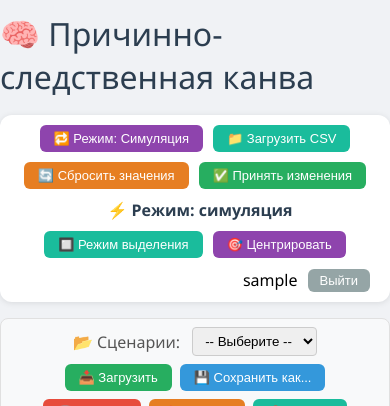
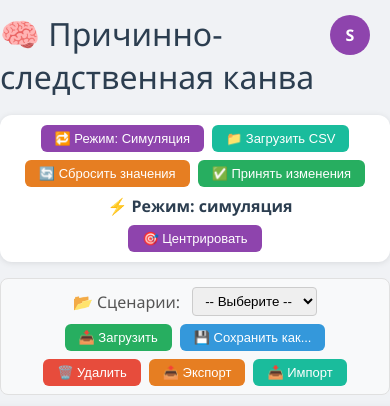
Before and after one commit to dertfrgt/causal-canvas, a Django app: page / in a window 390 px wide; the page is wider, and only the part inside the window is pictured. Shown: the top 406 px of that part. Run offline with Django 5.2, Linux system fonts and the light colour scheme; the visitor is signed in with stand-in values (Sample User, id 1); data that the repository does not hold is empty.

Commit message:
Reorganize controls into three zones, hide constructor tools in simulation mode

```diff
--- a/static/css/style.css
+++ b/static/css/style.css
@@ -158,3 +158,134 @@
 #loadingOverlay p {
     margin: 5px 0;
 }
+
+/* ---------- Блок аутентификации (верхний правый угол) ---------- */
+.auth-container {
+    position: fixed;
+    top: 15px;
+    right: 20px;
+    z-index: 9999;
+    display: flex;
+    align-items: center;
+    gap: 8px;
+    font-family: 'Segoe UI', Arial, sans-serif;
+}
+
+.auth-container .user-icon {
+    width: 36px;
+    height: 36px;
+    border-radius: 50%;
+    background: #8e44ad;
+    color: white;
+    display: flex;
+    align-items: center;
+    justify-content: center;
+    font-weight: bold;
+    font-size: 16px;
+    cursor: pointer;
+    transition: 0.2s;
+    border: 2px solid transparent;
+}
+.auth-container .user-icon:hover {
+    border-color: #3498db;
+    transform: scale(1.05);
+}
+
+.auth-container .auth-dropdown {
+    position: relative;
+    display: inline-block;
+}
+
+.auth-container .dropdown-content {
+    display: none;
+    position: absolute;
+    right: 0;
+    top: 42px;
+    background: white;
+    min-width: 140px;
+    box-shadow: 0 8px 16px rgba(0,0,0,0.2);
+    border-radius: 8px;
+    padding: 8px 0;
+    z-index: 10000;
+}
+
+.auth-container .dropdown-content a,
+.auth-container .dropdown-content button {
+    display: block;
+    width: 100%;
+    padding: 8px 16px;
+    text-align: left;
+    border: none;
+    background: none;
+    font-size: 14px;
+    color: #333;
+    cursor: pointer;
+    text-decoration: none;
+    transition: 0.1s;
+}
+.auth-container .dropdown-content a:hover,
+.auth-container .dropdown-content button:hover {
+    background: #f0f0f0;
+}
+.auth-container .dropdown-content .divider {
+    height: 1px;
+    background: #eee;
+    margin: 4px 0;
+}
+
+.auth-container .dropdown-content.show {
+    display: block;
+}
+
+.auth-container .auth-btn {
+    background: none;
+    border: 1px solid #ccc;
+    border-radius: 6px;
+    padding: 6px 12px;
+    cursor: pointer;
+    font-size: 13px;
+    transition: 0.2s;
+}
+.auth-container .auth-btn:hover {
+    background: #f0f0f0;
+}
+
+/* ---------- Группировка кнопок в панели управления ---------- */
+#controls {
+    display: flex;
+    flex-wrap: wrap;
+    gap: 10px;
+    justify-content: space-between;
+    align-items: center;
+}
+
+#controls .controls-left,
+#controls .controls-center,
+#controls .controls-right {
+    display: flex;
+    flex-wrap: wrap;
+    gap: 8px;
+    align-items: center;
+}
+
+#controls .controls-center {
+    display: none; /* по умолчанию скрыто, показывается только в конструкторе */
+}
+#controls .controls-center.active {
+    display: flex;
+}
+
+/* Адаптивность для маленьких экранов */
+@media (max-width: 768px) {
+    #controls {
+        flex-direction: column;
+        align-items: stretch;
+        gap: 8px;
+    }
+    #controls .controls-left,
+    #controls .controls-center,
+    #controls .controls-right {
+        justify-content: center;
+        flex-wrap: wrap;
+    }
+}
--- a/static/js/app.js
+++ b/static/js/app.js
@@ -3,7 +3,7 @@ import { loadGraph } from './api.js';
 import { draw } from './draw.js';
 import { initInteractions } from './interactions.js';
 import { initScenarioControls } from './scenarios.js';
-import { initConstructorControls, centerGraph } from './controls.js';  // добавлен centerGraph
+import { initConstructorControls, centerGraph } from './controls.js';
 import { initCsvControls } from './csv.js';
 import { initModals } from './modals.js';
 
@@ -21,9 +21,6 @@ async function initApp() {
 
     // Если есть узлы — центрируем граф (авто-центрирование)
     if (state.nodes.length > 0) {
-        // Центрирование сработает, только если не было сохранённого масштаба (пользователь не панорамировал)
-        // Можно добавить флаг, чтобы не перезаписывать пользовательский вид.
-        // Для простоты: центрируем всегда при загрузке, если узлы есть.
         centerGraph();
     }
 
@@ -35,6 +32,21 @@ async function initApp() {
     initModals();
 
     draw();
+
+    // ----- Аутентификация: выпадающее меню -----
+    const toggle = document.getElementById('userMenuToggle');
+    const dropdown = document.getElementById('userDropdown');
+    if (toggle && dropdown) {
+        toggle.addEventListener('click', (e) => {
+            e.stopPropagation();
+            dropdown.classList.toggle('show');
+        });
+        document.addEventListener('click', (e) => {
+            if (!dropdown.contains(e.target) && e.target !== toggle) {
+                dropdown.classList.remove('show');
+            }
+        });
+    }
 }
 
 document.addEventListener('DOMContentLoaded', initApp);
--- a/static/js/controls.js
+++ b/static/js/controls.js
@@ -3,21 +3,30 @@ import { draw } from './draw.js';
 import { createNodeAt } from './constructor.js';
 
 export function initConstructorControls() {
+    const constructorTools = document.getElementById('constructorTools');
+
     // ----- Переключение режимов (Симуляция/Конструктор) -----
     document.getElementById('modeToggle').addEventListener('click', () => {
         state.isSimulation = !state.isSimulation;
         document.getElementById('modeToggle').textContent = state.isSimulation ? '🔁 Режим: Симуляция' : '🔁 Режим: Конструктор';
         document.getElementById('status').textContent = state.isSimulation ? '⚡ Режим: симуляция' : '🛠️ Режим: конструктор';
-        document.getElementById('addNodeBtn').style.display = state.isSimulation ? 'none' : 'inline-block';
-        document.getElementById('addEdgeBtn').style.display = state.isSimulation ? 'none' : 'inline-block';
-        document.getElementById('deleteSelectedBtn').style.display = state.isSimulation ? 'none' : 'inline-block';
+
+        // Показываем/скрываем центральную зону с инструментами конструктора
+        if (constructorTools) {
+            constructorTools.style.display = state.isSimulation ? 'none' : 'flex';
+        }
+
         // При переключении выключаем режим выделения
         state.selectionMode = false;
-        document.getElementById('selectionToggle').textContent = '🔲 Режим выделения';
+        const selectionToggle = document.getElementById('selectionToggle');
+        if (selectionToggle) {
+            selectionToggle.textContent = '🔲 Режим выделения';
+        }
         state.selectedNodes = [];
         state.selectionRect = null;
         state.isSelecting = false;
         state.edgeSourceNode = null;
+
         if (!state.isSimulation) {
             state.ghostData = {};
             state.flashes = {};
@@ -99,7 +108,7 @@ export function initConstructorControls() {
         });
     }
 
-    // ----- Кнопка "Центрировать граф" -----
+    // ----- Кнопка центрирования -----
     const centerBtn = document.getElementById('centerGraphBtn');
     if (centerBtn) {
         centerBtn.addEventListener('click', () => {
@@ -142,7 +151,7 @@ export function centerGraph() {
     draw();
 }
 
-// ---------- Функция удаления выделенных узлов (дублируется из interactions.js, чтобы не было циклических зависимостей) ----------
+// ---------- Функция удаления выделенных узлов ----------
 async function deleteSelectedNodes() {
     const nodeIds = state.selectedNodes;
     if (nodeIds.length === 0) return;
--- a/templates/index.html
+++ b/templates/index.html
@@ -7,37 +7,55 @@
     <link rel="stylesheet" href="{% static 'css/style.css' %}">
 </head>
 <body>
+    <!-- Блок аутентификации (фиксированный, правый верхний угол) -->
+    <div class="auth-container">
+        {% if user.is_authenticated %}
+            <div class="auth-dropdown">
+                <div class="user-icon" id="userMenuToggle" title="{{ user.username }}">
+                    {{ user.username|first|upper }}
+                </div>
+                <div class="dropdown-content" id="userDropdown">
+                    <span style="padding: 8px 16px; display: block; font-weight: bold; color: #333;">
+                        {{ user.username }}
+                    </span>
+                    <div class="divider"></div>
+                    <form action="{% url 'logout' %}" method="post">
+                        {% csrf_token %}
+                        <button type="submit">🚪 Выйти</button>
+                    </form>
+                </div>
+            </div>
+        {% else %}
+            <a href="{% url 'login' %}" class="auth-btn">Войти</a>
+            <a href="{% url 'register' %}" class="auth-btn" style="background: #3498db; color: white; border-color: #3498db;">Регистрация</a>
+        {% endif %}
+    </div>
+
     <h1>🧠 Причинно-следственная канва</h1>
 
-    <!-- Основные элементы управления -->
+    <!-- Основные элементы управления (разбиты на три зоны) -->
     <div id="controls">
-        <!-- Режимы и основные действия -->
+        <!-- ЛЕВАЯ ЗОНА: основные действия (всегда видны) -->
+        <div class="controls-left">
             <button id="modeToggle" class="btn-purple">🔁 Режим: Симуляция</button>
-        <button id="addNodeBtn" class="btn-blue" style="display:none;">➕ Добавить узел</button>
-        <button id="addEdgeBtn" class="btn-teal" style="display:none;">➕ Добавить связь</button>
             <button id="uploadCsvBtn" class="btn-teal">📁 Загрузить CSV</button>
             <input type="file" id="csvFileInput" accept=".csv" style="display:none;">
             <button id="resetBtn" class="btn-orange">🔄 Сбросить значения</button>
             <button id="acceptBtn" class="btn-green">✅ Принять изменения</button>
             <span id="status">⚡ Режим: симуляция</span>
+        </div>
 
-        <!-- Новые функции (выделение, центрирование, удаление) -->
+        <!-- ЦЕНТРАЛЬНАЯ ЗОНА: инструменты конструктора (видны только в конструкторе) -->
+        <div class="controls-center" id="constructorTools">
+            <button id="addNodeBtn" class="btn-blue">➕ Добавить узел</button>
+            <button id="addEdgeBtn" class="btn-teal">➕ Добавить связь</button>
             <button id="selectionToggle" class="btn-teal">🔲 Режим выделения</button>
-        <button id="deleteSelectedBtn" class="btn-red" style="display:none;">🗑️ Удалить выделенные</button>
+            <button id="deleteSelectedBtn" class="btn-red">🗑️ Удалить выделенные</button>
+        </div>
+
+        <!-- ПРАВАЯ ЗОНА: навигация и дополнительные элементы (всегда видны) -->
+        <div class="controls-right">
             <button id="centerGraphBtn" class="btn-purple" title="Центрировать граф">🎯 Центрировать</button>
-
-        <!-- Аутентификация (в правой части) -->
-        <div id="auth-controls" style="margin-left: auto; display: flex; gap: 10px; align-items: center;">
-            {% if user.is_authenticated %}
-                <span>{{ user.username }}</span>
-                <form action="{% url 'logout' %}" method="post" style="display:inline;">
-                    {% csrf_token %}
-                    <button type="submit" class="btn-gray" style="padding: 4px 12px; cursor:pointer;">Выйти</button>
-                </form>
-            {% else %}
-                <a href="{% url 'login' %}" class="btn-blue" style="padding: 4px 12px;">Войти</a>
-                <a href="{% url 'register' %}" class="btn-green" style="padding: 4px 12px;">Регистрация</a>
-            {% endif %}
         </div>
     </div>
 
```
Lines whose indentation alone changed are shown as unchanged.
